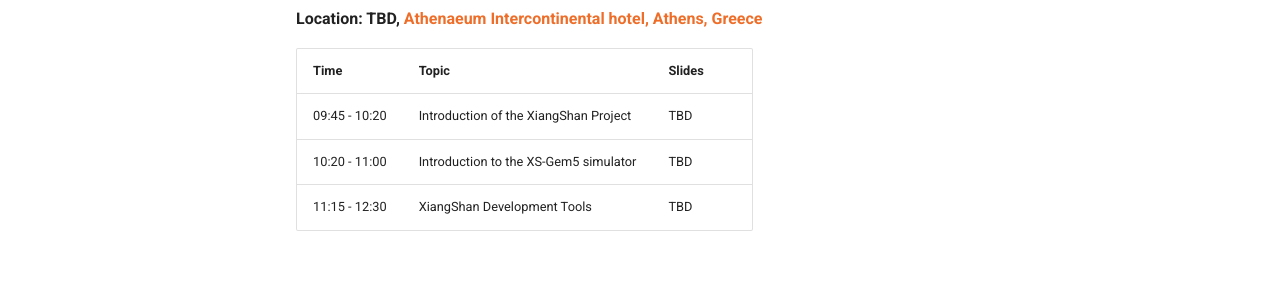
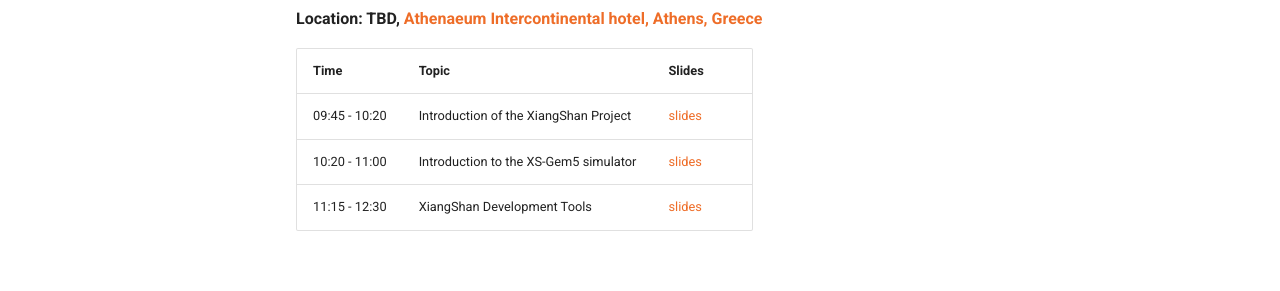
Before and after one commit to OpenXiangShan/tutorial, an MkDocs documentation site: the page built from docs/index.md, in a window 1280 px wide and 900 px high. Shown: the part 357-648 px from the top of the window. Built offline with MkDocs 1.6.1 and Material for MkDocs 9.7.7, drawn with Linux system fonts in a browser that asks for light colours.

Commit message:
update appt2025 slides

```diff
--- a/docs/index.md
+++ b/docs/index.md
@@ -13,9 +13,9 @@ We are going to host half-day tutorials on XiangShan and MinJie during the [APPT
 
 | Time          | Topic                                       | Slides |
 | ------------- | ------------------------------------------- | ------ |
-| 09:45 - 10:20 | Introduction of the XiangShan Project       | TBD |
-| 10:20 - 11:00 | Introduction to the XS-Gem5 simulator       | TBD |
-| 11:15 - 12:30 | XiangShan Development Tools                 | TBD |
+| 09:45 - 10:20 | Introduction of the XiangShan Project       | [slides](./slides/20250714-1-APPT25-Introduction-XiangShan.pdf) |
+| 10:20 - 11:00 | Introduction to the XS-Gem5 simulator       | [slides](./slides/20250714-2-APPT25-GEM5-E.pdf) |
+| 11:15 - 12:30 | XiangShan Development Tools                 | [slides](./slides/20250714-4-APPT25-4-Dev-Tools.pdf) |
 
 ## XiangShan: An Open Source High Performance RISC-V Processor and Infrastructure for Architecture Research
 
```
Also changed, not shown: 3 other files.
